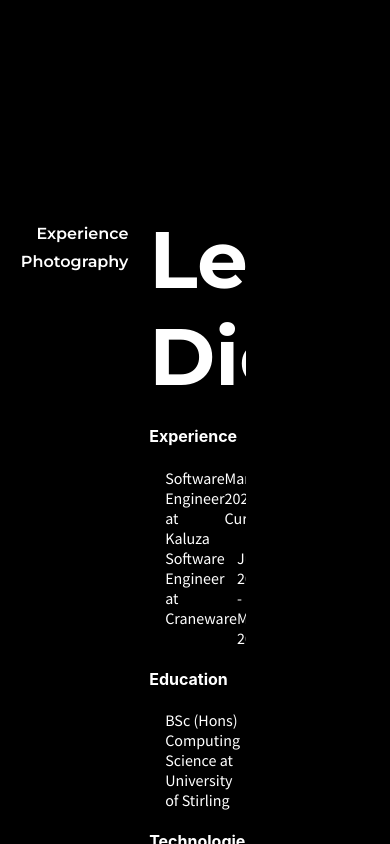
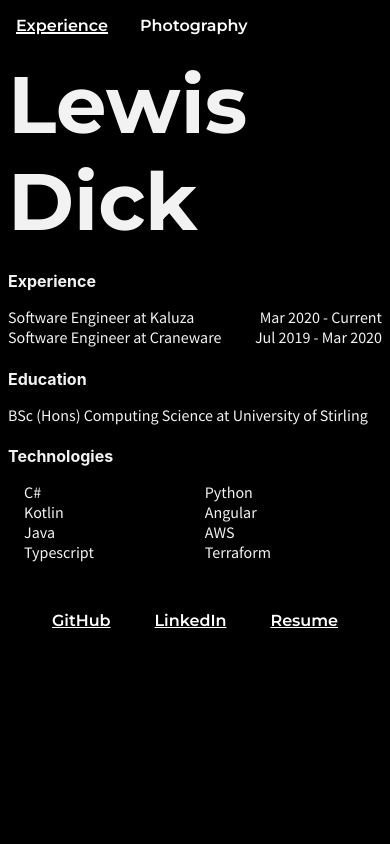
Before and after one commit to LewisDick/personal-site, a React (Create React App) app: page / in a window 390 px wide. Built offline with nearby package versions, Linux system fonts and the light colour scheme.

Commit message:
Alter styling

```diff
--- a/src/App.scss
+++ b/src/App.scss
@@ -6,11 +6,11 @@
   width: 100%;
   position: fixed;
   display: flex;
-  justify-content: center;
+  justify-content: flex-end;
 }
 
 .wrapper {
-  padding-top: 25vh;
+  padding-top: 23.6vh;
   overflow: auto;
   height: 100%;
   -ms-overflow-style: none; /* IE and Edge */
@@ -22,12 +22,12 @@
 }
 
 .container {
-  float: right;
-  color: white;
+  color: #f2f2f2;
   text-align: left;
-  padding-right: 9rem;
-  width: 453px;
+  width: 61vw;
+  min-width: 453px;
   overflow: hidden;
+  margin-left: 1rem;
 
   ul {
     list-style: none;
@@ -41,19 +41,18 @@
 }
 
 .nav {
-  float: left;
-  padding: 0.5rem;
-  margin: 0.5rem;
-  padding-top: 25vh;
+  padding-top: 26vh;
   text-align: right;
-  width: 8rem;
   color: white;
+  min-width: 7rem;
+
   ul {
     list-style: none;
     margin: 0;
     padding: 0;
     font-family: 'Montserrat';
     font-weight: 500;
+
     li {
       padding: 0.3rem;
       cursor: pointer;
@@ -66,7 +65,7 @@
   }
 }
 
-@media screen and (max-width: 380px) {
+@media screen and (max-width: 600px) {
   #technologies {
     max-height: 60px;
     padding-left: 0rem;
@@ -77,6 +76,10 @@
   }
 
   .container {
+    width: auto;
+    margin-left: 0;
+    min-width: auto;
+
     h4 {
       margin-bottom: 0.5rem;
     }
@@ -87,4 +90,34 @@
       }
     }
   }
+
+  .App {
+    justify-content: center;
+  }
+
+  .wrapper {
+    padding-top: 3rem;
+  }
+
+  .experience {
+    padding: 0.5rem;
+  }
+
+  .nav {
+    position: fixed;
+    padding-top: 0;
+    background-color: black;
+    width: 100%;
+
+    ul {
+      li {
+        float: left;
+        padding: 1rem;
+      }
+    }
+  }
+
+  .photography-wrapper {
+    margin-top: 3rem;
+  }
 }
--- a/src/App.tsx
+++ b/src/App.tsx
@@ -30,11 +30,10 @@ function App() {
         </ul>
       </div>
       <div className="container">
-        <div className="wrapper">
-          <h1>Lewis Dick</h1>
-          {component === ComponentType.Experience && <Experience />}
+
+          {component === ComponentType.Experience && <div className="wrapper"><Experience /></div>}
           {component === ComponentType.Photography && <Photography />}
-        </div>
+
       </div>
     </div>
   )
--- a/src/Experience.scss
+++ b/src/Experience.scss
@@ -44,3 +44,7 @@ h3 {
   margin-top: 0;
   padding-bottom: 2rem;
 }
+
+.experience {
+    max-width: 453px;
+}
--- a/src/Experience.tsx
+++ b/src/Experience.tsx
@@ -3,7 +3,8 @@ import React from 'react'
 import './Experience.scss'
 
 export const Experience = () => (
-  <>
+  <div className="experience">
+    <h1>Lewis Dick</h1>
     <h4>Experience</h4>
     <ul id="experience">
       {Object.keys(experience).map((job) => (
@@ -37,5 +38,5 @@ export const Experience = () => (
         </li>
       ))}
     </ul>
-  </>
+  </div>
 )
--- a/src/Photography.scss
+++ b/src/Photography.scss
@@ -1,8 +1,16 @@
 .react-photo-gallery--gallery {
   width: 100%;
-  padding-bottom: 25vh;
+  margin-bottom: 1rem;
 }
 
 .photography-wrapper {
-  height: 100vh;
+  height: 100%;
+  -ms-overflow-style: none; /* IE and Edge */
+  scrollbar-width: none; /* Firefox */
+  overflow: auto;
+  padding: 0.5rem;
 }
+
+.photography-wrapper::-webkit-scrollbar {
+    display: none;
+  }
--- a/src/data.ts
+++ b/src/data.ts
@@ -17,6 +17,7 @@ export const experience: Record<string, string> = {
 export const socials: Record<string, string> = {
   GitHub: 'https://github.com/LewisDick',
   LinkedIn: 'https://www.linkedin.com/in/lewis-dick/',
+  Resume: 'https://lewisdick.com/files/lewis_dick-resume-sept-2021.pdf'
 }
 
 export const education = [
--- a/src/photos.js
+++ b/src/photos.js
@@ -71,8 +71,28 @@ export const photos = [
     height: 1866,
   },
   {
+    src: 'https://lewisdick.com/photography/DSCF2681.jpg',
+    width: 1560,
+    height: 1040,
+  },
+  {
     src: 'https://lewisdick.com/photography/DSCF1979-1.jpg',
     width: 2946,
     height: 1088,
   },
+  {
+    src: 'https://lewisdick.com/photography/DSCF2640.jpg',
+    width: 1040,
+    height: 1560,
+  },
+  {
+    src: 'https://lewisdick.com/photography/DSCF2720.jpg',
+    width: 1040,
+    height: 1560,
+  },
+  {
+    src: 'https://lewisdick.com/photography/DSCF1008-4.jpg',
+    width: 1178,
+    height: 1524,
+  },
 ]
```
